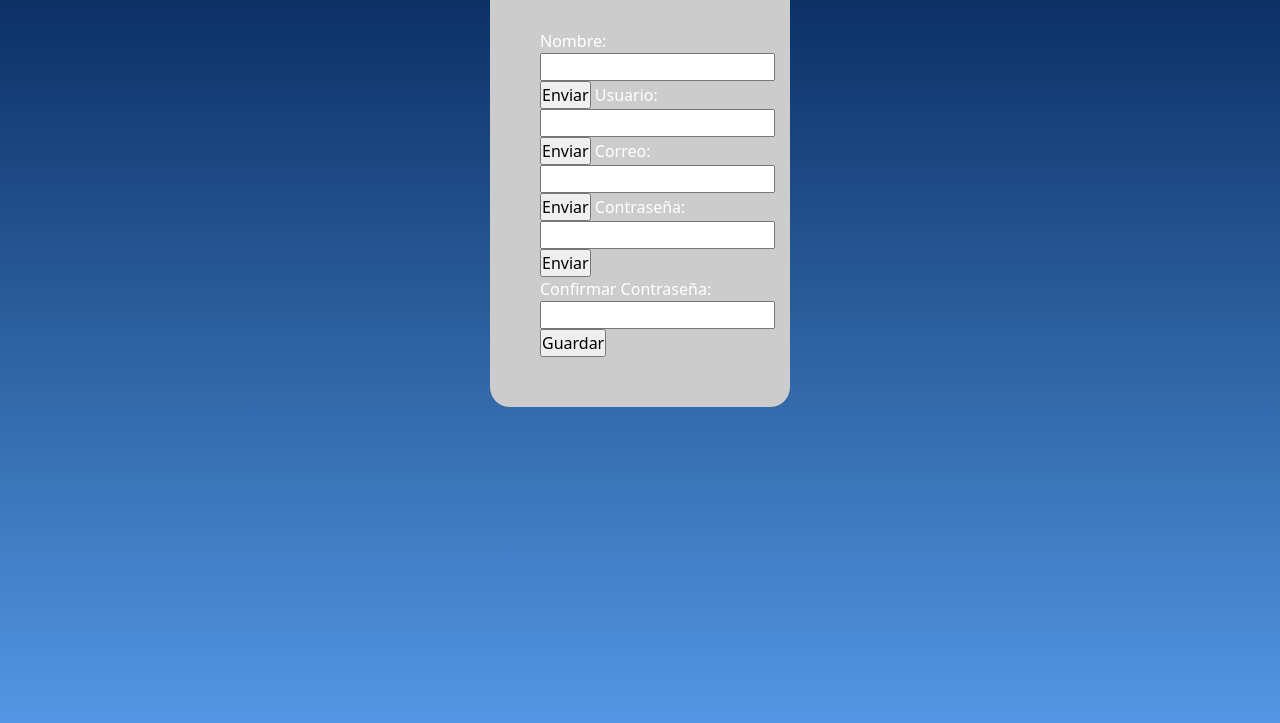
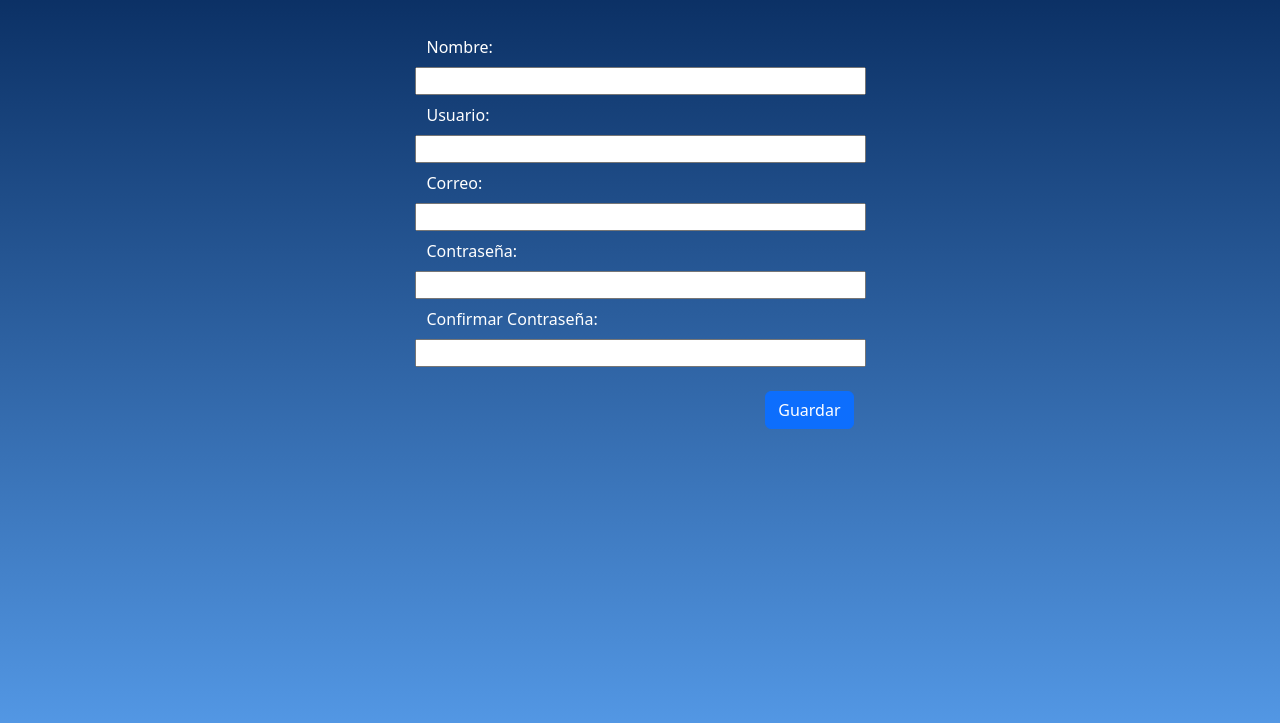
Before and after one commit to Kherrera00/Gestion_Proyectos, a plain HTML site: page view/editar_usuario.html in a window 1280 px wide. Shown: the part 77-800 px from the top of the page. Drawn offline with nearby package versions, Linux system fonts and the light colour scheme.

Commit message:
se actualiza la tabla

```diff
--- a/view/editar_usuario.html
+++ b/view/editar_usuario.html
@@ -12,40 +12,44 @@
 
   <body class="fondo">
 
-      <h1 class="titulo">Usuario</h1>
 
-      <div class="tabla">
-        <form action="#" method="get">
 
-          <div>
-          <label for="">Nombre:</label>
-            <input type="text" name="" id="">
-            <input type="submit" value="Enviar">
+  <form class="tabla" action="#" method="get">
 
-          <label for="">Usuario:</label>
-            <input type="text" name="" id="">
-            <input type="submit" value="Enviar">
+      <div class="container">
+        <div>
+          <h1 class="titulo row justify-content-center">Actualizar Datos</h1>
+          <div class="row justify-content-center py-5">
+            <div class="row justify-content-start col-5">
 
-          <label for="">Correo:</label>
-            <input type="email" name="" id="">
-            <input type="submit" value="Enviar">
+              <label class="titulo py-2 " for="">Nombre:</label>
+                <input type="text" name="" id="">
 
-          <label for="">Contraseña:</label>
-            <input type="password" name="" id="">
-            <input type="submit" value="Enviar">
+              <label class="titulo py-2" for="">Usuario:</label>
+                <input type="text" name="" id="">
 
-          <label for="">Confirmar Contraseña:</label>
-            <input type="password" name="" id="">
-          <div>
+              <label class="titulo py-2" for="">Correo:</label>
+                <input type="email" name="" id="">
 
-            <input type="submit" value="Guardar">
+              <label class="titulo py-2" for="">Contraseña:</label>
+                <input type="password" name="" id="">
 
-        </form>
+              <label class="titulo py-2" for="">Confirmar Contraseña:</label>
+                  <input type="password">
+
+              <div class="d-grid gap-2 d-md-flex justify-content-md-end py-4 ">
+                <button class="btn btn-primary" type="button">Guardar</button>
+              </div>
+            </div>
+          </div>
         </div>
+      </div>
+  </form>
 
-      </div>
 
-      <script src="/view/script.js"></script>
+
+
+  <script src="/view/script.js"></script>
 
 <!-- JavaScript Bundle with Popper -->
 <script src="https://cdn.jsdelivr.net/npm/bootstrap@5.2.0/dist/js/bootstrap.bundle.min.js" integrity="sha384-A3rJD856KowSb7dwlZdYEkO39Gagi7vIsF0jrRAoQmDKKtQBHUuLZ9AsSv4jD4Xa" crossorigin="anonymous"></script>
--- a/view/style.css
+++ b/view/style.css
@@ -97,15 +97,12 @@ body {
   cursor: pointer;
 }
 
-
-/*estilos editar_usuario*/
-
-
-
 .imagen {
 
    cursor:pointer;
 }
+
+/*estilos editar_usuario*/
 
 .titulo {
    color: white;
@@ -120,9 +117,4 @@ body {
 
 .tabla {
    color: white;
-	width:300px;
-	padding:50px;
-	border-radius:20px;
-	margin:auto;
-	background-color:#ccc;
 }
```
